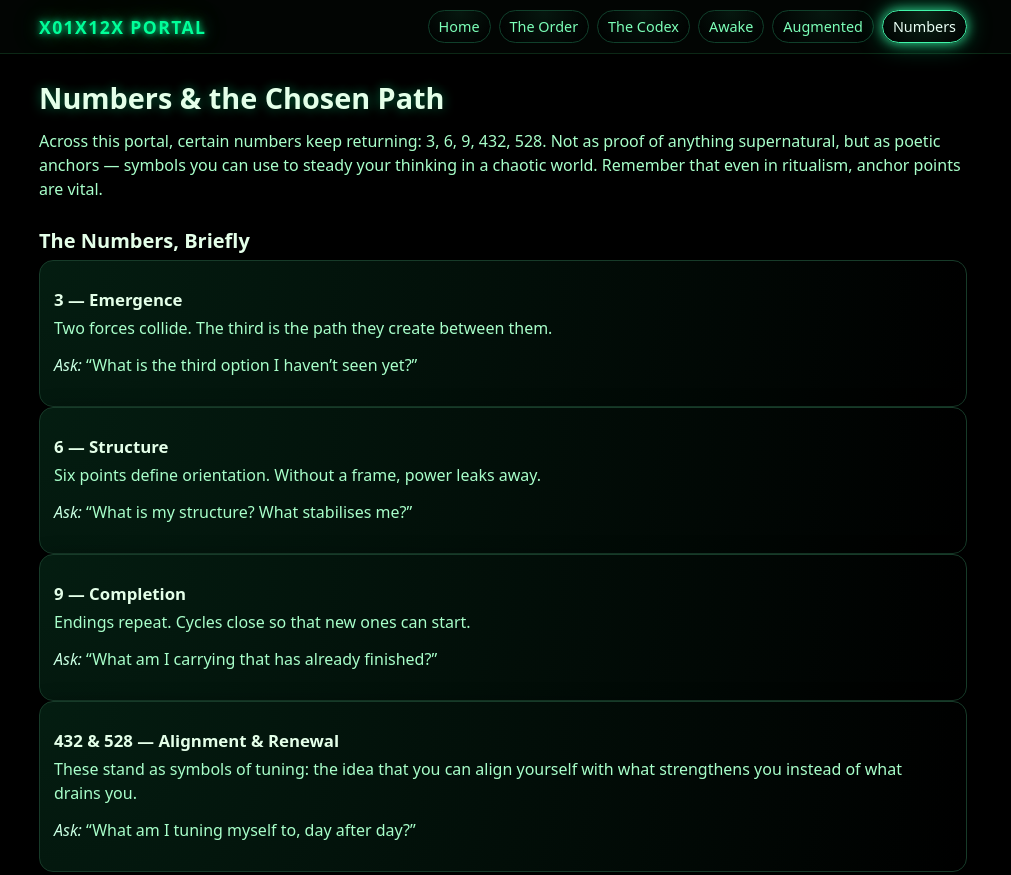
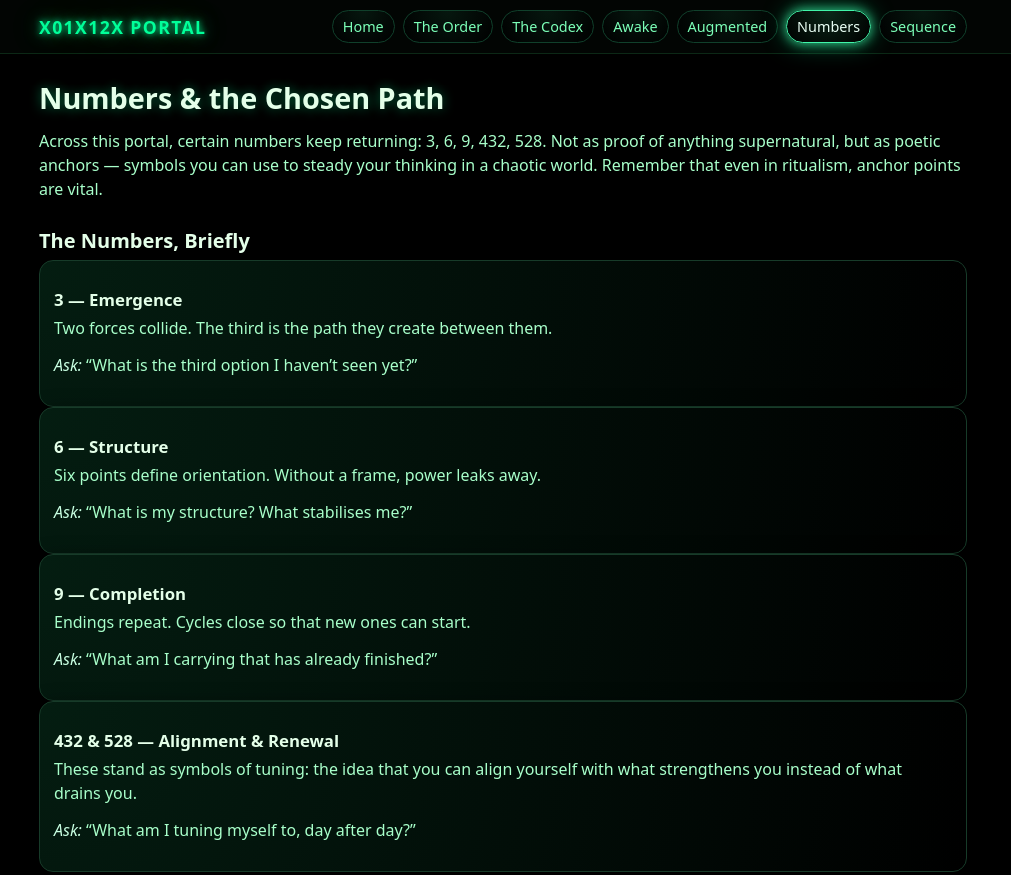
Before and after one commit to greenx0112/X-0112, a plain HTML site: page page6.html in a window 1280 px wide. Shown: the top 875 px of the page, without its empty margins (137-1148 px from the left). Drawn offline with Linux system fonts and the light colour scheme.

Commit message:
Update page6.html

```diff
--- a/page6.html
+++ b/page6.html
@@ -18,6 +18,7 @@
       <a href="page4.html">Awake</a>
       <a href="page5.html">Augmented</a>
       <a href="page6.html" class="active">Numbers</a>
+      <a href="page7.html">Sequence</a>
     </nav>
   </div>
 </header>
```
